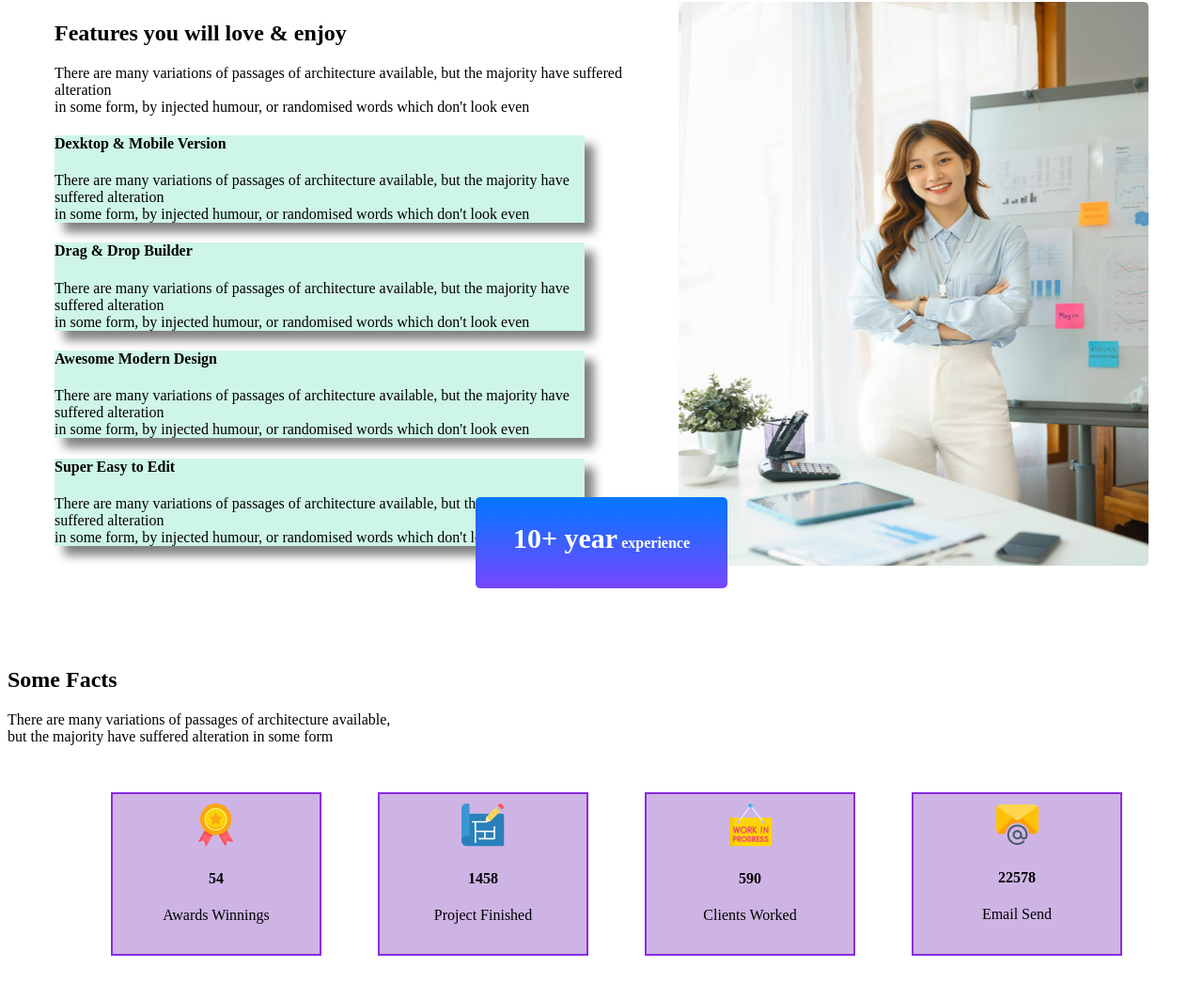
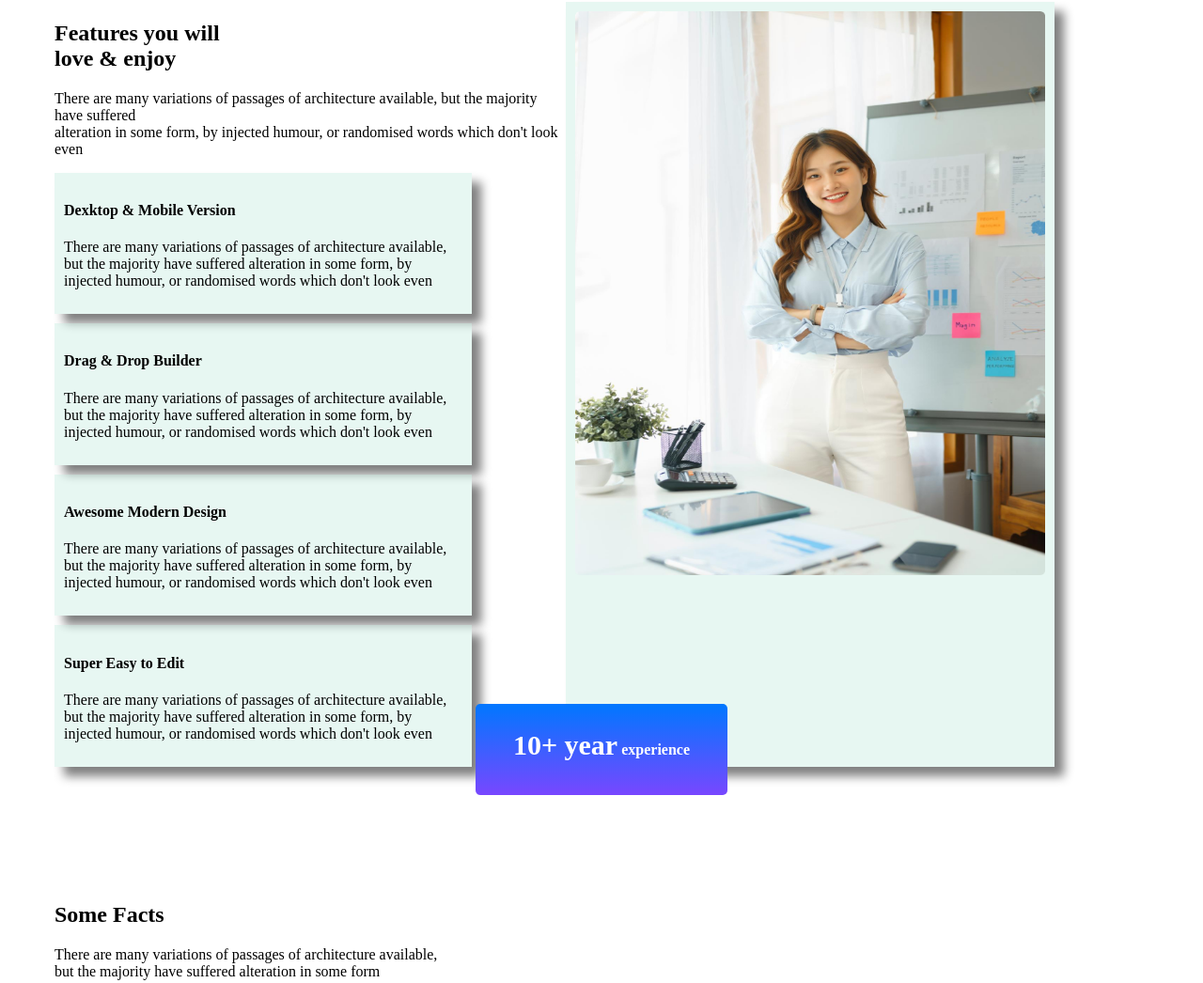
Before and after one commit to Kanis-Fatema/Assignment-2-r, a plain HTML site: page index.html in a window 1280 px wide. Shown: the part 1496-2542 px from the top of the page at 94% size. Drawn offline with Linux system fonts and the light colour scheme.

Commit message:
3rd commit

```diff
--- a/index.html
+++ b/index.html
@@ -26,7 +26,7 @@
         <!-- image set -->
         <div class="text-align">
             <h1>Brand New Group of Architects </h1>
-            <p>There are many variations of passages of architecture  available, but the majority have suffered alteration <br> in
+            <p>There are many variations of passages of architecture  available, but the majority have <br> suffered alteration  in
             some form, by injected humour, or randomised words which don't look even</p>
             <a class="explore" href="">Explore More</a>
         </div>
@@ -47,7 +47,7 @@
             <div class="padding2">
                 <h2>Quick List <span class="color1">Of Our
                 </span> <br> <span class="color2" >Features</span></h2>
-                <p>There are many variations of passages of architecture  available, but the majority have suffered alteration <br> in
+                <p>There are many variations of passages of architecture  available, but the majority have suffered <br> alteration  in
                     some form, by injected humour, or randomised words which don't look even
                 </p>
                     <a class="explore" href="">Explore More</a>
@@ -56,35 +56,38 @@
         <!-- box shadow done -->
         <article class="flex">
             <div class="shadow">
-                <h2>Features you will
+                <h2>Features you will  <br>
                     love & enjoy</h2>
-                <p>There are many variations of passages of architecture  available, but the majority have suffered alteration <br> in
+                <p>There are many variations of passages of architecture  available, but the majority have suffered <br> alteration  in
                     some form, by injected humour, or randomised words which don't look even
                 </p>
-                <div>
+                <div class="hover-done">
                     <h4>Dexktop & Mobile Version</h4>
-                    <p>There are many variations of passages of architecture  available, but the majority have suffered alteration <br> in
+                    <p>There are many variations of passages of architecture  available, but the majority have suffered alteration  in
                         some form, by injected humour, or randomised words which don't look even
                     </p>
                 </div>
-                <div><h4>Drag & Drop Builder</h4>
-                    <p>There are many variations of passages of architecture  available, but the majority have suffered alteration <br> in
+                <div class="hover-done">
+                    <h4>Drag & Drop Builder</h4>
+                    <p>There are many variations of passages of architecture  available, but the majority have suffered alteration  in
                         some form, by injected humour, or randomised words which don't look even
                     </p>
                 </div>
-                <div><h4>Awesome Modern Design</h4>
-                    <p>There are many variations of passages of architecture  available, but the majority have suffered alteration <br> in
+                <div class="hover-done">
+                    <h4>Awesome Modern Design</h4>
+                    <p>There are many variations of passages of architecture  available, but the majority have suffered alteration  in
                         some form, by injected humour, or randomised words which don't look even
                     </p>
                 </div>
-                <div><h4>Super Easy to Edit</h4>
-                    <p>There are many variations of passages of architecture  available, but the majority have suffered alteration <br> in
+                <div class="hover-done">
+                    <h4>Super Easy to Edit</h4>
+                    <p>There are many variations of passages of architecture  available, but the majority have suffered alteration  in
                         some form, by injected humour, or randomised words which don't look even
                     </p>
                 </div>
 
             </div>
-            <div>
+            <div class="hover-done">
                 <img src="images/architect.png" alt="" height="600" width="500">
             </div>
         </article>
--- a/style.css
+++ b/style.css
@@ -82,17 +82,19 @@ header{
     display: flex;
     margin: 50px;
 }
-.flex div:hover{
+.hover-done:hover{
     border: 2px solid brown;
 }
-.shadow div{
-    background-color: rgba(141, 233, 202, 0.432);
+.hover-done{
+    padding: 10px;
+    margin-bottom: 10px;
+    background-color: rgba(200, 236, 224, 0.432);
     box-shadow: 10px 10px 10px gray;
     margin-right: 100px;
 }
 .fontsize{
     font-size: 30px;
-    margin-top: -20px;
+    margin-top: -30px;
 }
 .top{
     text-align: center;
@@ -114,6 +116,9 @@ header{
     border: 2px solid blueviolet;
     background-color: rgba(161, 112, 206, 0.521);
     transition: width 2s, height 5s, transform 5s;
+}
+.hover-set{
+    margin: 50px;
 }
 .hover-set:hover{
     text-decoration: underline;
```
